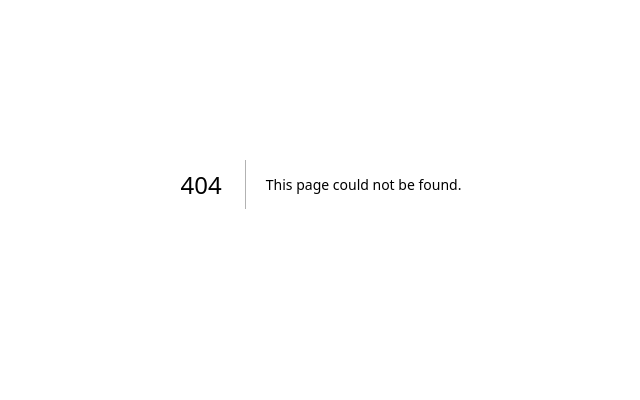
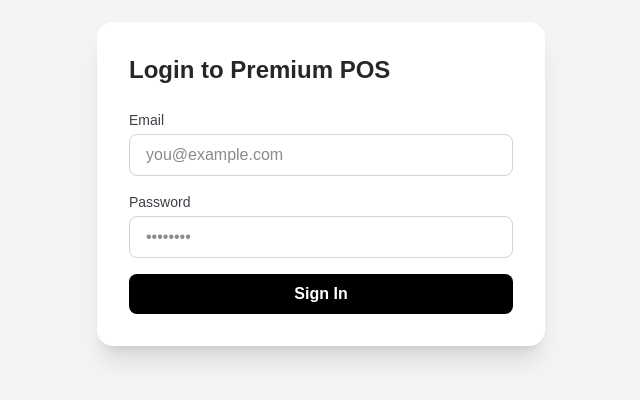
Before and after one commit to Griffinsshem/premium-pos, a Next.js app in the folder frontend/: page /login in a window 1280 px wide. Before the commit this address had no page. Shown: the part 216-616 px from the top of the page, without its empty margins (319-959 px from the left). Built offline with nearby package versions, Linux system fonts and the light colour scheme.

Commit message:
reate login page UI with Tailwind styling

```diff
--- /dev/null
+++ b/frontend/src/app/login/page.tsx
@@ -0,0 +1,53 @@
+"use client";
+
+import { useState } from "react";
+
+export default function LoginPage() {
+  const [email, setEmail] = useState("");
+  const [password, setPassword] = useState("");
+
+  return (
+    <div className="flex min-h-screen items-center justify-center bg-zinc-100 dark:bg-zinc-900">
+      <div className="w-full max-w-md rounded-2xl bg-white p-8 shadow-xl dark:bg-zinc-800">
+        <h2 className="mb-6 text-2xl font-bold text-zinc-800 dark:text-white">
+          Login to Premium POS
+        </h2>
+
+        <form className="space-y-4">
+          <div>
+            <label className="mb-1 block text-sm font-medium text-zinc-700 dark:text-zinc-300">
+              Email
+            </label>
+            <input
+              type="email"
+              placeholder="you@example.com"
+              className="w-full rounded-lg border border-zinc-300 px-4 py-2 focus:border-black focus:outline-none dark:border-zinc-600 dark:bg-zinc-700 dark:text-white"
+              value={email}
+              onChange={(e) => setEmail(e.target.value)}
+            />
+          </div>
+
+          <div>
+            <label className="mb-1 block text-sm font-medium text-zinc-700 dark:text-zinc-300">
+              Password
+            </label>
+            <input
+              type="password"
+              placeholder="••••••••"
+              className="w-full rounded-lg border border-zinc-300 px-4 py-2 focus:border-black focus:outline-none dark:border-zinc-600 dark:bg-zinc-700 dark:text-white"
+              value={password}
+              onChange={(e) => setPassword(e.target.value)}
+            />
+          </div>
+
+          <button
+            type="submit"
+            className="w-full rounded-lg bg-black py-2 font-semibold text-white transition hover:bg-zinc-800"
+          >
+            Sign In
+          </button>
+        </form>
+      </div>
+    </div>
+  );
+}
```
